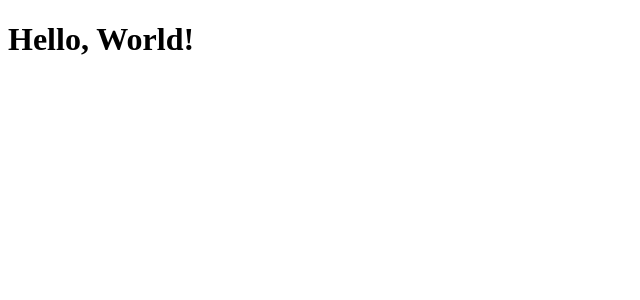
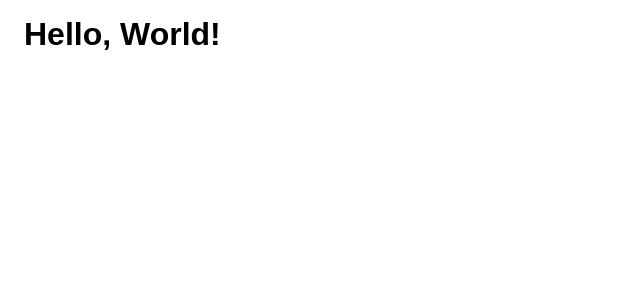
Before and after one commit to 4ndrs/react-from-scratch, a React app: page / in a window 1280 px wide. Shown: the top 300 px of the page, without its empty margins (0-640 px from the left). Built offline with nearby package versions, Linux system fonts and the light colour scheme.

Commit message:
Update App.css

```diff
--- a/src/App.css
+++ b/src/App.css
@@ -1,4 +1,4 @@
-.App {
+h1 {
   margin: 1rem;
   font-family: Arial, Helvetica, sans-serif;
 }
```
